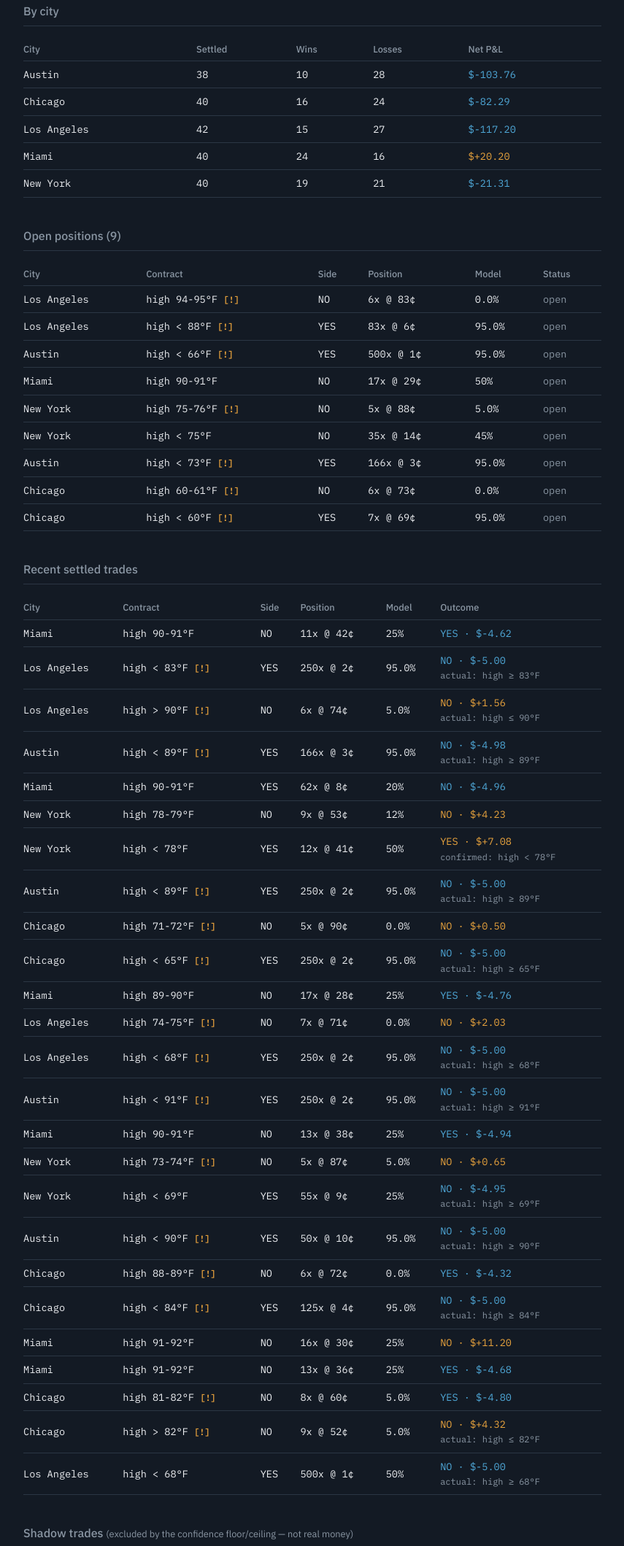
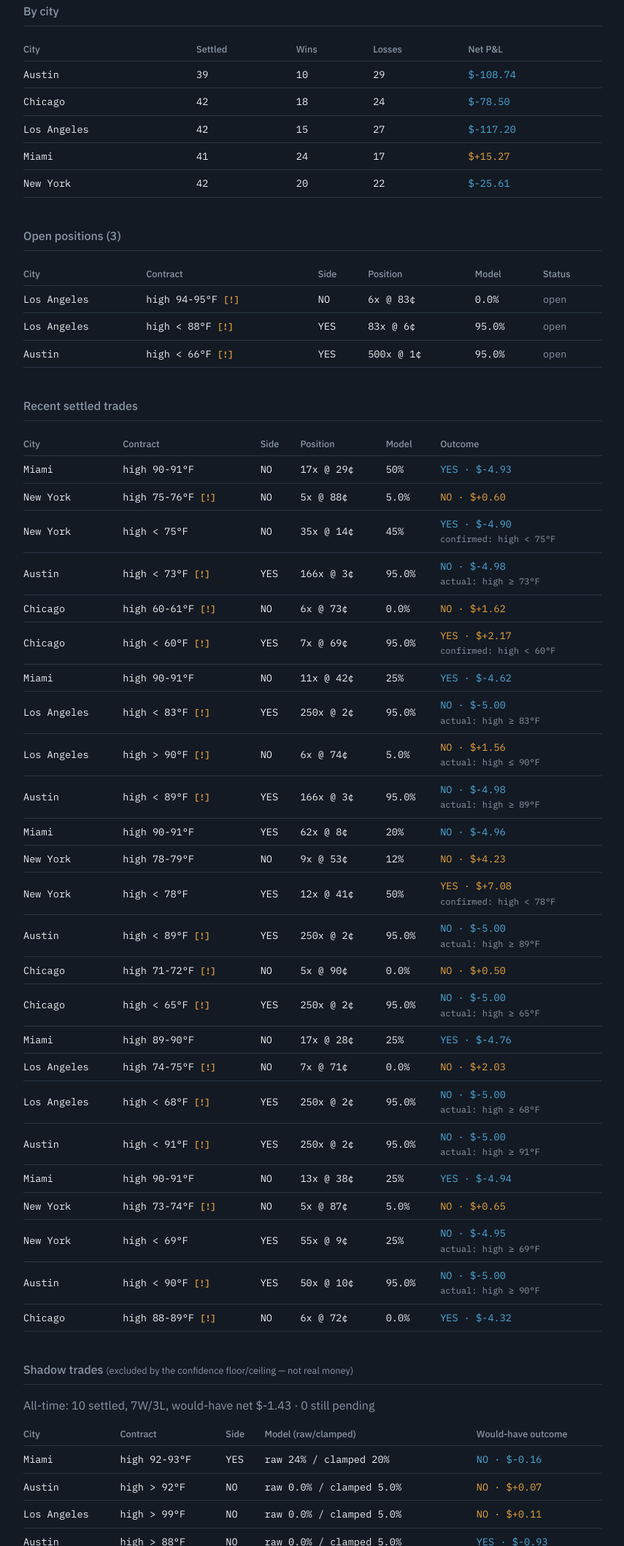
Before and after one commit to vexedvoyager/weather4, a plain HTML site: page docs/index.html in a window 1280 px wide. Shown: the part 681-2800 px from the top of the page at 73% size, without its empty margins (212-1067 px from the left). Drawn offline with nearby package versions, Linux system fonts and the light colour scheme.

Commit message:
Price check 2026-10-17T13:59:44Z

```diff
--- a/docs/index.html
+++ b/docs/index.html
@@ -138,15 +138,15 @@
 
   <h1>Predict Weather Bot</h1>
   <div class="hero">
-    <div class="hero-number loss">$-304.36</div>
-    <div class="hero-label">Total settled P&amp;L, 200 trade(s) settled, 42% win rate</div>
+    <div class="hero-number loss">$-314.78</div>
+    <div class="hero-label">Total settled P&amp;L, 206 trade(s) settled, 42% win rate</div>
   </div>
 
   <div class="conditions">
     <div><span class="label">Mode</span><span class="value">PAPER</span></div>
-    <div><span class="label">Deployed</span><span class="value">$43.38 / $50.00</span></div>
-    <div><span class="label">Open positions</span><span class="value">9</span></div>
-    <div><span class="label">Last updated</span><span class="value">2026-10-17 10:50 UTC</span></div>
+    <div><span class="label">Deployed</span><span class="value">$14.96 / $50.00</span></div>
+    <div><span class="label">Open positions</span><span class="value">3</span></div>
+    <div><span class="label">Last updated</span><span class="value">2026-10-17 13:59 UTC</span></div>
   </div>
 
   <section>
@@ -161,17 +161,17 @@
 
         <tr>
           <td>Austin</td>
-          <td>38</td>
+          <td>39</td>
           <td>10</td>
-          <td>28</td>
-          <td class="loss">$-103.76</td>
+          <td>29</td>
+          <td class="loss">$-108.74</td>
         </tr>
         <tr>
           <td>Chicago</td>
-          <td>40</td>
-          <td>16</td>
+          <td>42</td>
+          <td>18</td>
           <td>24</td>
-          <td class="loss">$-82.29</td>
+          <td class="loss">$-78.50</td>
         </tr>
         <tr>
           <td>Los Angeles</td>
@@ -182,23 +182,23 @@
         </tr>
         <tr>
           <td>Miami</td>
-          <td>40</td>
+          <td>41</td>
           <td>24</td>
-          <td>16</td>
-          <td class="gain">$+20.20</td>
+          <td>17</td>
+          <td class="gain">$+15.27</td>
         </tr>
         <tr>
           <td>New York</td>
-          <td>40</td>
-          <td>19</td>
-          <td>21</td>
-          <td class="loss">$-21.31</td>
+          <td>42</td>
+          <td>20</td>
+          <td>22</td>
+          <td class="loss">$-25.61</td>
         </tr>
     </table>
   </section>
 
   <section>
-    <h2>Open positions (9)</h2>
+    <h2>Open positions (3)</h2>
     <table>
       <tr><th>City</th><th>Contract</th><th>Side</th><th>Position</th><th>Model</th><th>Status</th></tr>
 
@@ -226,54 +226,6 @@
       <td>95.0%</td>
       <td class="neutral">open</td>
     </tr>
-    <tr>
-      <td>Miami</td>
-      <td>high 90-91°F</td>
-      <td>NO</td>
-      <td>17x @ 29&cent;</td>
-      <td>50%</td>
-      <td class="neutral">open</td>
-    </tr>
-    <tr>
-      <td>New York</td>
-      <td>high 75-76°F <span class="flag">[!]</span></td>
-      <td>NO</td>
-      <td>5x @ 88&cent;</td>
-      <td>5.0%</td>
-      <td class="neutral">open</td>
-    </tr>
-    <tr>
-      <td>New York</td>
-      <td>high < 75°F</td>
-      <td>NO</td>
-      <td>35x @ 14&cent;</td>
-      <td>45%</td>
-      <td class="neutral">open</td>
-    </tr>
-    <tr>
-      <td>Austin</td>
-      <td>high < 73°F <span class="flag">[!]</span></td>
-      <td>YES</td>
-      <td>166x @ 3&cent;</td>
-      <td>95.0%</td>
-      <td class="neutral">open</td>
-    </tr>
-    <tr>
-      <td>Chicago</td>
-      <td>high 60-61°F <span class="flag">[!]</span></td>
-      <td>NO</td>
-      <td>6x @ 73&cent;</td>
-      <td>0.0%</td>
-      <td class="neutral">open</td>
-    </tr>
-    <tr>
-      <td>Chicago</td>
-      <td>high < 60°F <span class="flag">[!]</span></td>
-      <td>YES</td>
-      <td>7x @ 69&cent;</td>
-      <td>95.0%</td>
-      <td class="neutral">open</td>
-    </tr>
     </table>
   </section>
 
@@ -282,6 +234,54 @@
     <table>
       <tr><th>City</th><th>Contract</th><th>Side</th><th>Position</th><th>Model</th><th>Outcome</th></tr>
 
+    <tr>
+      <td>Miami</td>
+      <td>high 90-91°F</td>
+      <td>NO</td>
+      <td>17x @ 29&cent;</td>
+      <td>50%</td>
+      <td class="loss">YES &middot; $-4.93</td>
+    </tr>
+    <tr>
+      <td>New York</td>
+      <td>high 75-76°F <span class="flag">[!]</span></td>
+      <td>NO</td>
+      <td>5x @ 88&cent;</td>
+      <td>5.0%</td>
+      <td class="gain">NO &middot; $+0.60</td>
+    </tr>
+    <tr>
+      <td>New York</td>
+      <td>high < 75°F</td>
+      <td>NO</td>
+      <td>35x @ 14&cent;</td>
+      <td>45%</td>
+      <td class="loss">YES &middot; $-4.90<br><span class="neutral" style="font-size:0.75rem">confirmed: high < 75°F</span></td>
+    </tr>
+    <tr>
+      <td>Austin</td>
+      <td>high < 73°F <span class="flag">[!]</span></td>
+      <td>YES</td>
+      <td>166x @ 3&cent;</td>
+      <td>95.0%</td>
+      <td class="loss">NO &middot; $-4.98<br><span class="neutral" style="font-size:0.75rem">actual: high ≥ 73°F</span></td>
+    </tr>
+    <tr>
+      <td>Chicago</td>
+      <td>high 60-61°F <span class="flag">[!]</span></td>
+      <td>NO</td>
+      <td>6x @ 73&cent;</td>
+      <td>0.0%</td>
+      <td class="gain">NO &middot; $+1.62</td>
+    </tr>
+    <tr>
+      <td>Chicago</td>
+      <td>high < 60°F <span class="flag">[!]</span></td>
+      <td>YES</td>
+      <td>7x @ 69&cent;</td>
+      <td>95.0%</td>
+      <td class="gain">YES &middot; $+2.17<br><span class="neutral" style="font-size:0.75rem">confirmed: high < 60°F</span></td>
+    </tr>
     <tr>
       <td>Miami</td>
       <td>high 90-91°F</td>
@@ -434,54 +434,6 @@
       <td>0.0%</td>
       <td class="loss">YES &middot; $-4.32</td>
     </tr>
-    <tr>
-      <td>Chicago</td>
-      <td>high < 84°F <span class="flag">[!]</span></td>
-      <td>YES</td>
-      <td>125x @ 4&cent;</td>
-      <td>95.0%</td>
-      <td class="loss">NO &middot; $-5.00<br><span class="neutral" style="font-size:0.75rem">actual: high ≥ 84°F</span></td>
-    </tr>
-    <tr>
-      <td>Miami</td>
-      <td>high 91-92°F</td>
-      <td>NO</td>
-      <td>16x @ 30&cent;</td>
-      <td>25%</td>
-      <td class="gain">NO &middot; $+11.20</td>
-    </tr>
-    <tr>
-      <td>Miami</td>
-      <td>high 91-92°F</td>
-      <td>NO</td>
-      <td>13x @ 36&cent;</td>
-      <td>25%</td>
-      <td class="loss">YES &middot; $-4.68</td>
-    </tr>
-    <tr>
-      <td>Chicago</td>
-      <td>high 81-82°F <span class="flag">[!]</span></td>
-      <td>NO</td>
-      <td>8x @ 60&cent;</td>
-      <td>5.0%</td>
-      <td class="loss">YES &middot; $-4.80</td>
-    </tr>
-    <tr>
-      <td>Chicago</td>
-      <td>high > 82°F <span class="flag">[!]</span></td>
-      <td>NO</td>
-      <td>9x @ 52&cent;</td>
-      <td>5.0%</td>
-      <td class="gain">NO &middot; $+4.32<br><span class="neutral" style="font-size:0.75rem">actual: high ≤ 82°F</span></td>
-    </tr>
-    <tr>
-      <td>Los Angeles</td>
-      <td>high < 68°F</td>
-      <td>YES</td>
-      <td>500x @ 1&cent;</td>
-      <td>50%</td>
-      <td class="loss">NO &middot; $-5.00<br><span class="neutral" style="font-size:0.75rem">actual: high ≥ 68°F</span></td>
-    </tr>
     </table>
   </section>
 
@@ -568,9 +520,9 @@
     <h2>Model self-audit (Brier score)</h2>
 
         <div class="brier-grid">
-          <div><span class="label">Trades audited</span><span class="value">200</span></div>
-          <div><span class="label">Model Brier score</span><span class="value">0.6218</span></div>
-          <div><span class="label">Base rate Brier score</span><span class="value">0.2436</span></div>
+          <div><span class="label">Trades audited</span><span class="value">206</span></div>
+          <div><span class="label">Model Brier score</span><span class="value">0.6195</span></div>
+          <div><span class="label">Base rate Brier score</span><span class="value">0.2440</span></div>
           <div><span class="label">Verdict</span><span class="value loss">NO SKILL</span></div>
         </div>
         <p class="neutral"></p>
@@ -590,7 +542,7 @@ new Chart(ctx, {
     datasets: [
       {
         label: 'Cumulative P&L ($)',
-        data: [0.0, 0.0, 0.0, 0.0, 0.0, 0.0, -3.22, -13.12, 10.95, 10.95, 0.31, 0.31, -7.32, -28.57, -48.03, -55.58, -70.58, -43.24, -63.44, -67.85, -94.81, -94.81, -118.31, -118.31, -119.26, -127.58, -137.21, -145.84, -158.82, -166.31, -180.94, -188.2, -195.75, -197.37, -208.3, -214.88, -226.31, -234.02, -263.08, -251.88, -275.44, -288.17, -291.32, -304.36, -304.36],
+        data: [0.0, 0.0, 0.0, 0.0, 0.0, 0.0, -3.22, -13.12, 10.95, 10.95, 0.31, 0.31, -7.32, -28.57, -48.03, -55.58, -70.58, -43.24, -63.44, -67.85, -94.81, -94.81, -118.31, -118.31, -119.26, -127.58, -137.21, -145.84, -158.82, -166.31, -180.94, -188.2, -195.75, -197.37, -208.3, -214.88, -226.31, -234.02, -263.08, -251.88, -275.44, -288.17, -291.32, -304.36, -314.78],
         borderColor: '#E8A33D',
         backgroundColor: 'rgba(232, 163, 61, 0.12)',
         borderWidth: 2,
```
Also changed, not shown: 1 other file.
